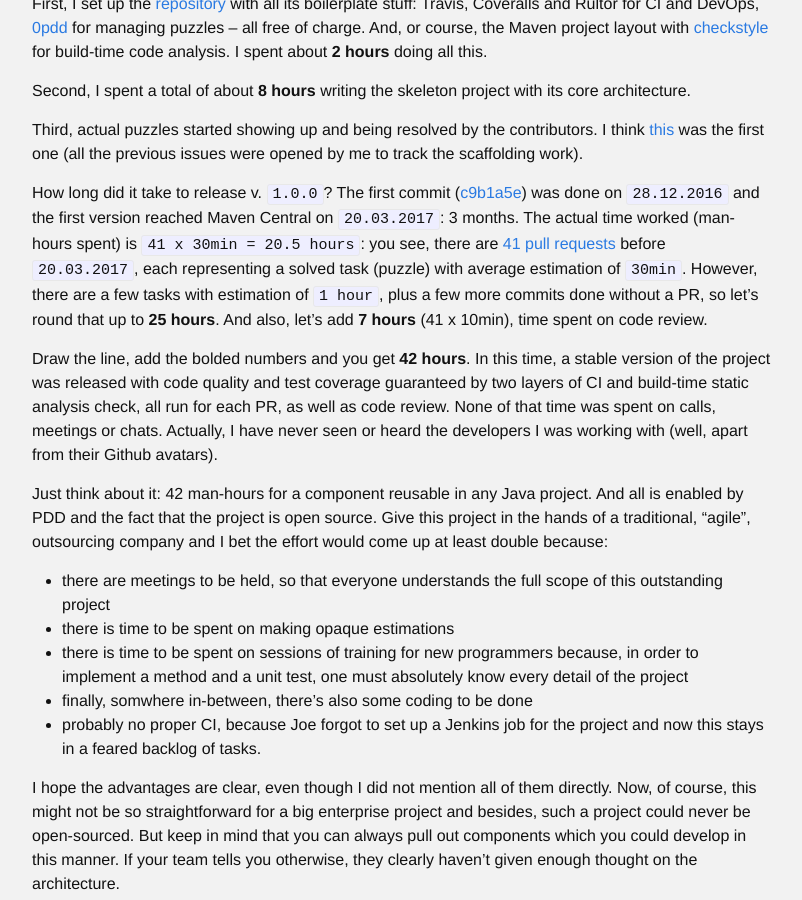
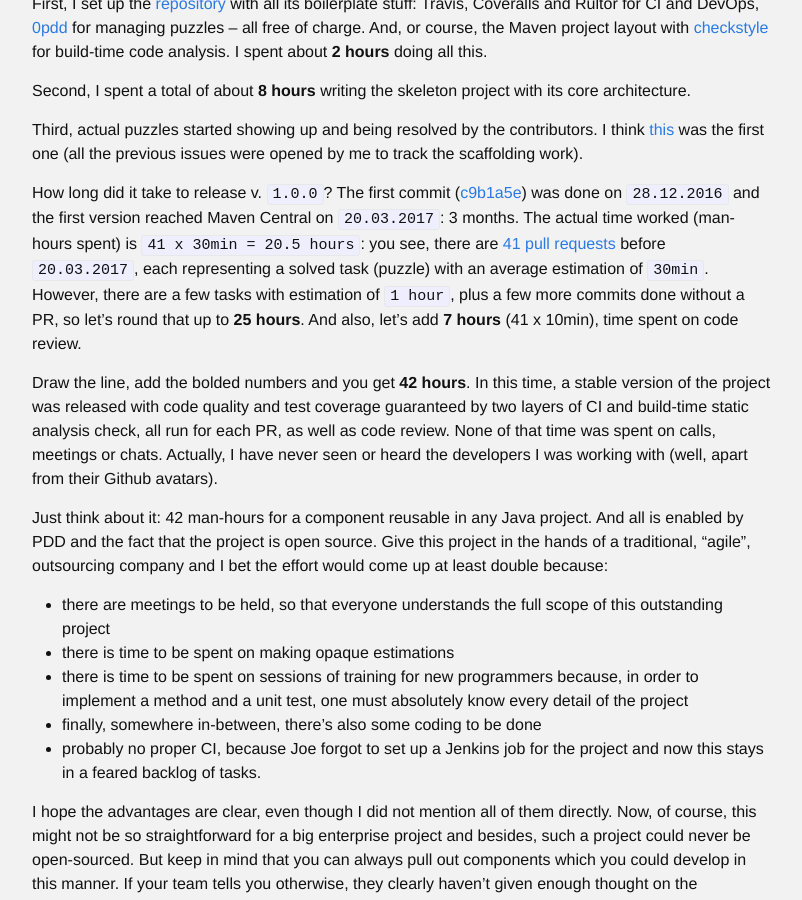
Before and after one commit to amihaiemil/amihaiemil.github.io, a Jekyll site: the page built from _posts/2017-03-22-puzzles-and-open-source.markdown, in a window 1280 px wide and 900 px high, scrolled down 874 px. Shown: the whole window, without its empty margins (238-1040 px from the left). Built offline with Jekyll 4.4.1, drawn with Linux system fonts in a browser that asks for light colours; comment, search, counter and statistics services are not loaded.

Commit message:
Update 2017-03-22-puzzles-and-open-source.markdown

```diff
--- a/_posts/2017-03-22-puzzles-and-open-source.markdown
+++ b/_posts/2017-03-22-puzzles-and-open-source.markdown
@@ -41,7 +41,7 @@ was the first one (all the previous issues were opened by me to track the scaffo
 How long did it take to release v. ``1.0.0``? The first commit ([c9b1a5e](https://github.com/decorators-squad/camel/commit/c9b1a5efcb476f9c24f0eb2350ffdfda5a13ec71))
 was done on ``28.12.2016`` and the first version reached Maven Central on ``20.03.2017``: 3 months.
 The actual time worked (man-hours spent) is ``41 x 30min = 20.5 hours``:  you see, there are [41 pull requests](https://github.com/decorators-squad/camel/pulls?utf8=%E2%9C%93&q=is%3Apr%20is%3Aclosed%20updated%3A%3C2017-03-20)
-before ``20.03.2017``, each representing a solved task (puzzle) with average estimation of ``30min``.
+before ``20.03.2017``, each representing a solved task (puzzle) with an average estimation of ``30min``.
 However, there are a few tasks with estimation of ``1 hour``, plus a few more commits done without a PR, so let's round that up to
 **25 hours**. And also, let's add **7 hours** (41 x 10min), time spent on code review.
 
@@ -58,7 +58,7 @@ And all is enabled by PDD and the fact that the project is open source. Give thi
   + there is time to be spent on making opaque estimations
   + there is time to be spent on sessions of training for new programmers because, in order to implement a method
   and a unit test, one must absolutely know every detail of the project
-  + finally, somwhere in-between, there's also some coding to be done
+  + finally, somewhere in-between, there's also some coding to be done
   + probably no proper CI, because Joe forgot to set up a Jenkins job for the project
   and now this stays in a feared backlog of tasks.
 
```
